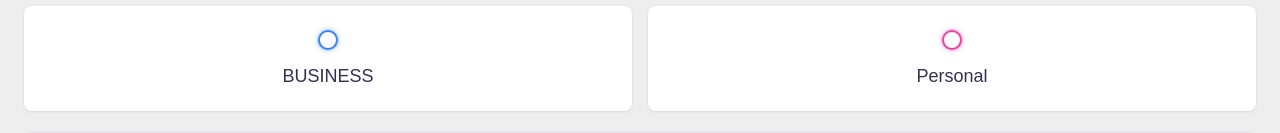
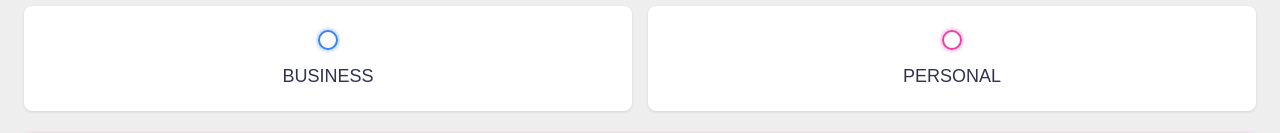
Before and after one commit to GraciouxMbanugo/Todo-List-App, a Vue app: page / in a window 1280 px wide. Shown: the part 237-370 px from the top of the page. Built offline with nearby package versions, Linux system fonts and the light colour scheme.

Commit message:
updated app

```diff
--- a/src/App.vue
+++ b/src/App.vue
@@ -86,7 +86,7 @@ import { ref, onMounted, computed, watch } from 'vue'
                                 value="personal"
                                 v-model="input_category" />
                             <span class="bubble personal"></span>
-                            <div>Personal</div>
+                            <div>PERSONAL</div>
 
                         </label>
                 </div>
```
